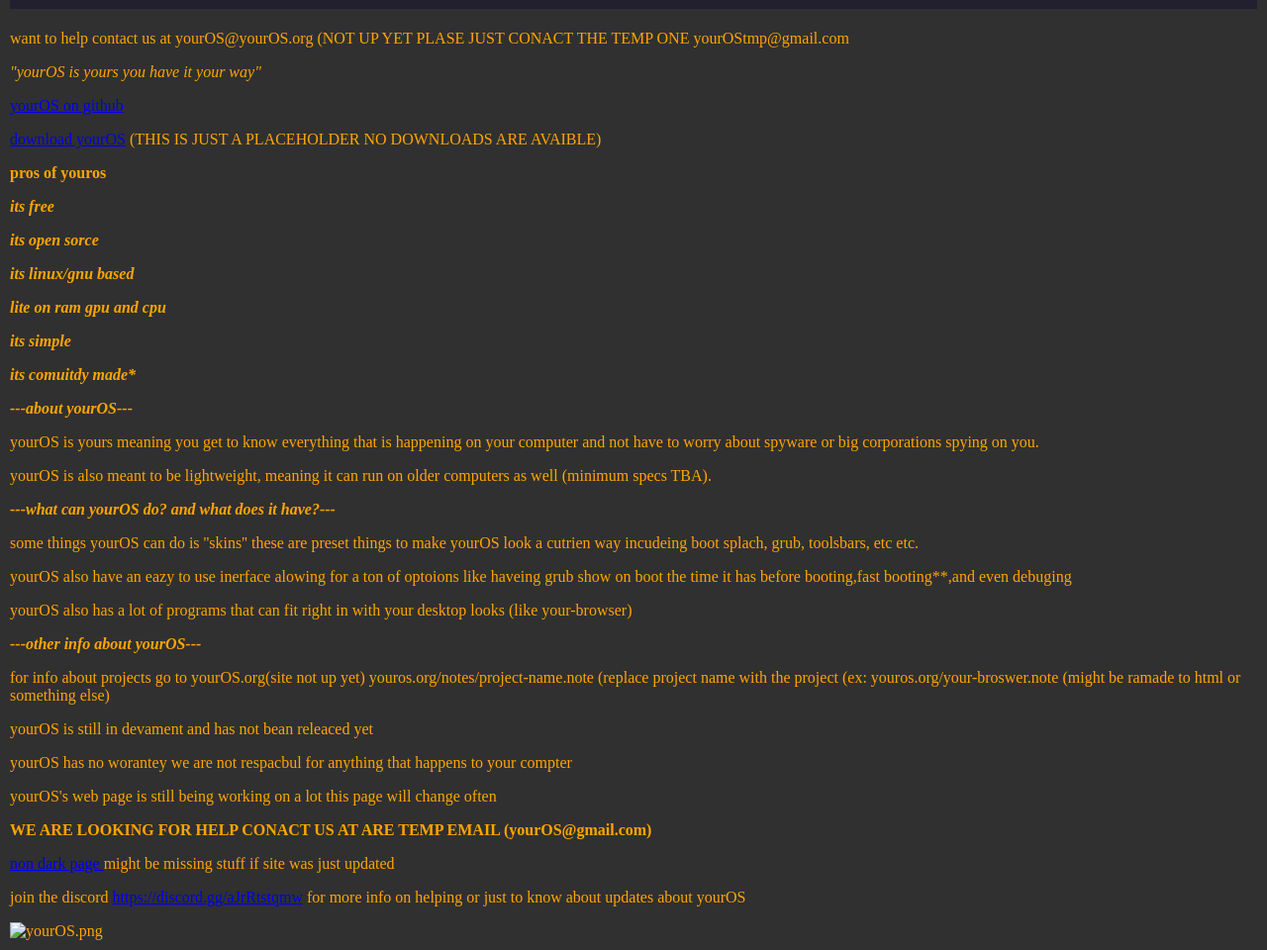
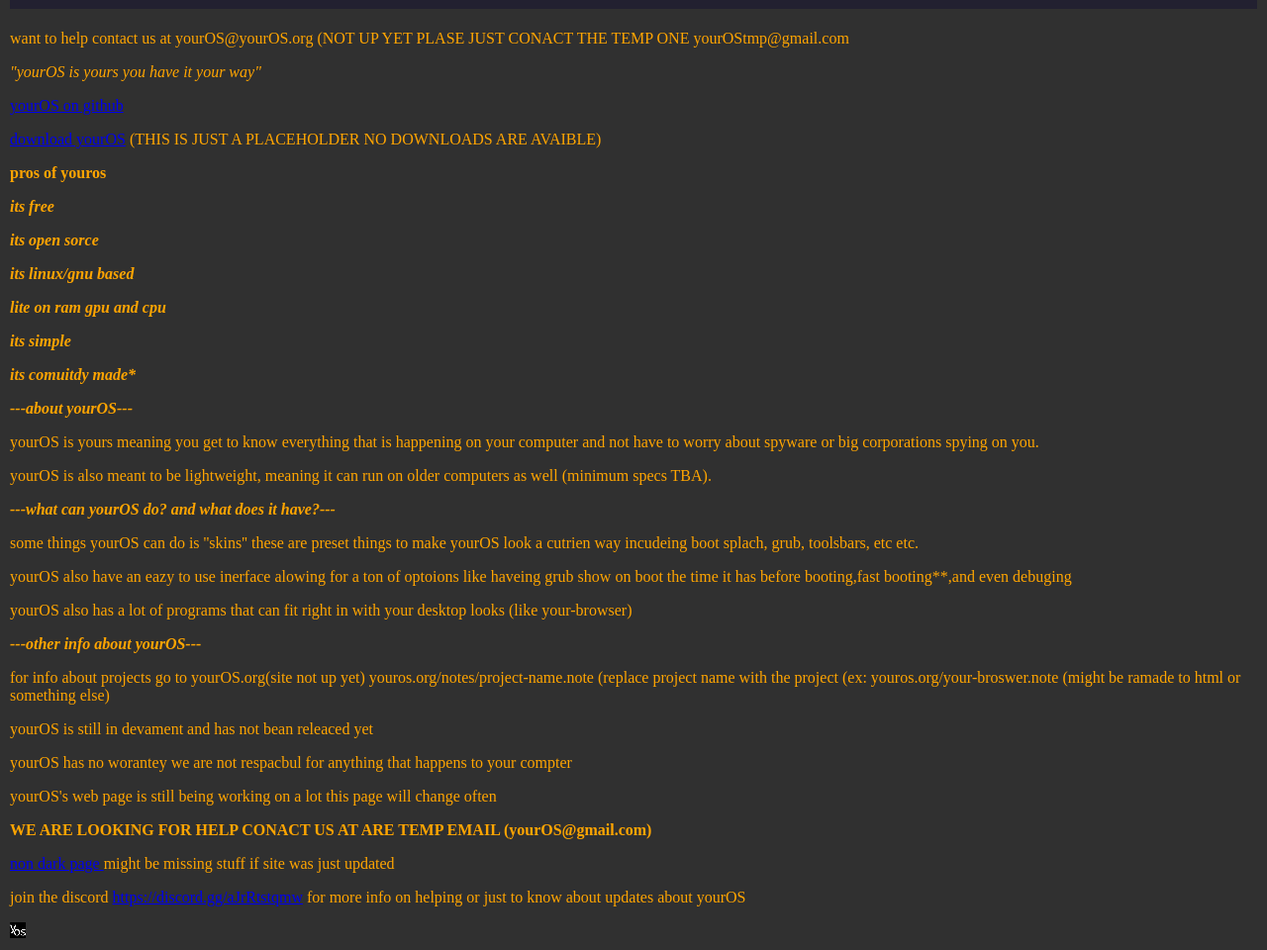
Before and after one commit to yourOS/yourOS.github.io, a plain HTML site: page index.html in a window 1280 px wide. Shown: the part 58-1018 px from the top of the page at 99% size. Drawn offline with Linux system fonts and the light colour scheme.

Commit message:
testing if favcon will work as image

```diff
--- a/index.html
+++ b/index.html
@@ -42,4 +42,4 @@
 <p> <a href=/index-light.html>non dark page </a> might be missing stuff if site was just updated
 </p>
 <p> join the discord <a href="https://discord.gg/aJrRtstqmw">https://discord.gg/aJrRtstqmw</a> for more info on helping or just to know about updates about yourOS</p>
-<img src=/images/placeholder.ext alt=yourOS.png pic </body></html>
+<img src=/favicon.ico alt=yourOS.png pic </body></html>
```
